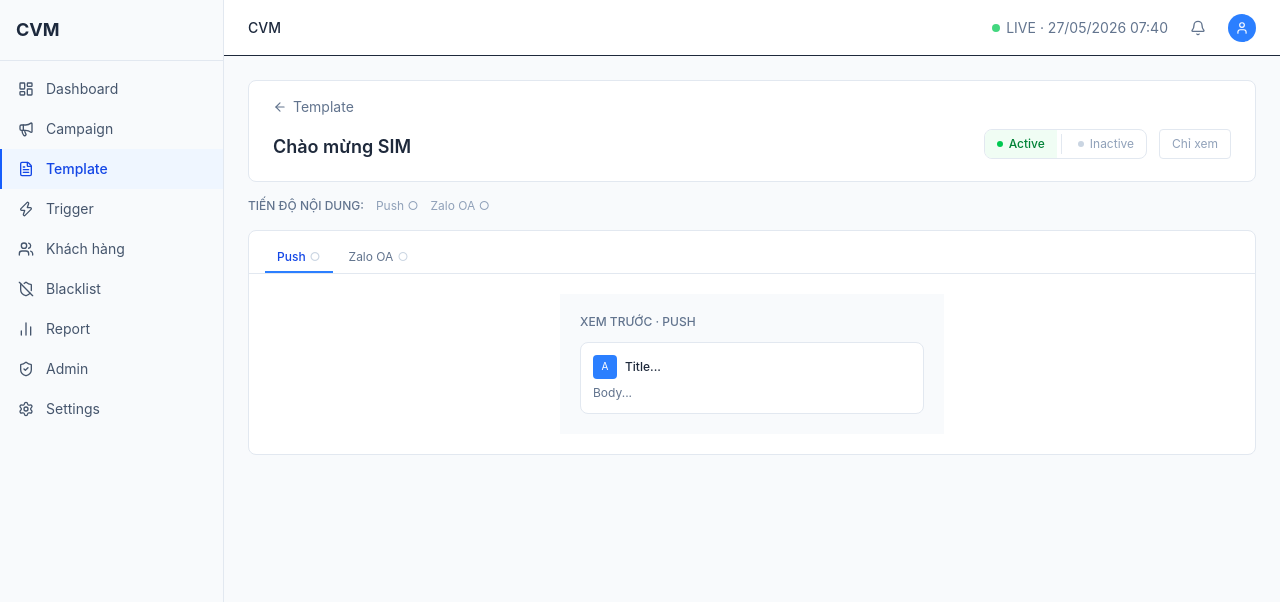
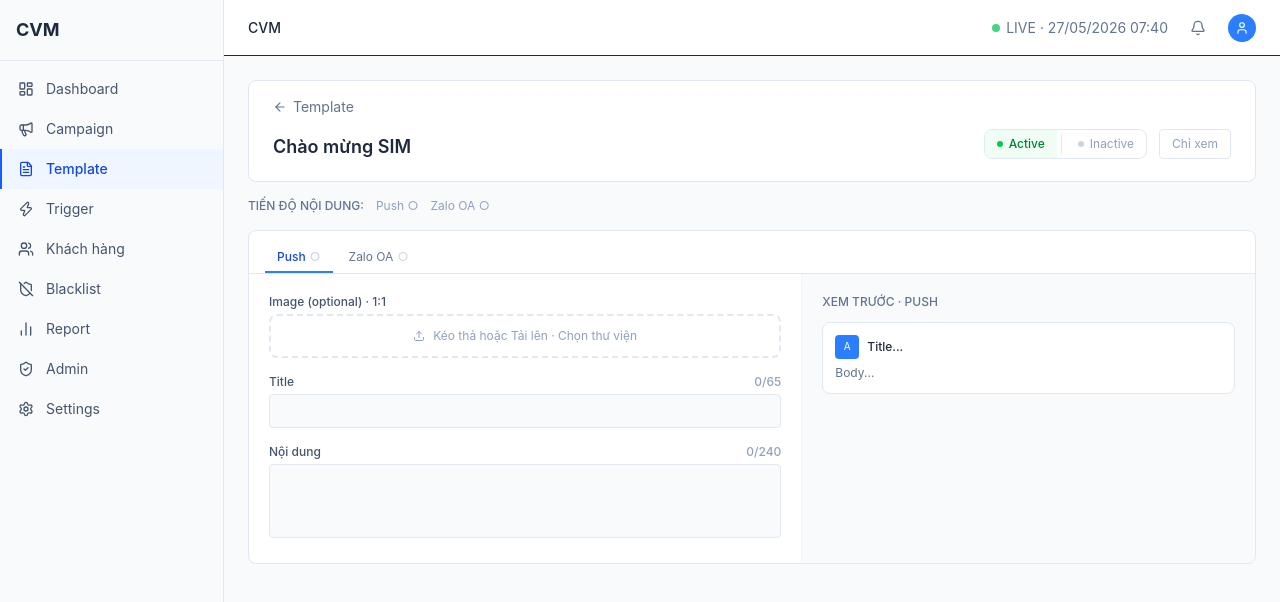
Before and after one commit to Dungbtmu/cvm-ui, a React (Vite) app: page /templates/1/view in a window 1280 px wide. Shown: the top 602 px of the page. Built offline with nearby package versions, Linux system fonts and the light colour scheme.

Commit message:
fix: màn xem chi tiết template giữ layout 2 cột, input disabled thay vì ẩn cột
Co-Authored-By: Claude Sonnet 4.6 <noreply@anthropic.com>

```diff
--- a/src/pages/TemplateEditor.tsx
+++ b/src/pages/TemplateEditor.tsx
@@ -274,10 +274,12 @@ export function TemplateEditor({ readOnly = false }: { readOnly?: boolean } = {}
             Chưa có kênh nào. Nhấn "+ Kênh" để bắt đầu soạn nội dung.
           </div>
         ) : (
-          <div className={readOnly ? 'grid grid-cols-1 max-w-sm mx-auto py-5' : 'grid grid-cols-[55%_45%]'}>
+          <div className="grid grid-cols-[55%_45%]">
             {/* LEFT: compose */}
-            {!readOnly && <div className="p-5 border-r border-slate-100 space-y-4">
-              {/* Guide toggle */}
+            <div className="p-5 border-r border-slate-100 space-y-4">
+              {/* Guide toggle — ẩn khi readOnly */}
+              {!readOnly && (
+                <>
                   <button onClick={() => setGuideOpen(!guideOpen)}
                     className="flex items-center gap-1.5 text-xs text-blue-600 hover:bg-blue-50 w-full text-left py-1">
                     {guideOpen ? <ChevronDown size={12} /> : <ChevronRight size={12} />}
@@ -312,8 +314,11 @@ export function TemplateEditor({ readOnly = false }: { readOnly?: boolean } = {}
                       </>}
                     </div>
                   )}
+                </>
+              )}
 
-              {/* PARAMS */}
+              {/* PARAMS — ẩn khi readOnly */}
+              {!readOnly && (
                 <div>
                   <div className="text-xs text-slate-500 font-medium mb-1.5">THAM SỐ ĐỘNG:</div>
                   {ALL_PARAMS.length > 0 ? (
@@ -334,6 +339,7 @@ export function TemplateEditor({ readOnly = false }: { readOnly?: boolean } = {}
                     <div className="text-xs text-slate-400 italic">Chưa có tham số động — cần có ít nhất 1 trigger Active trong hệ thống</div>
                   )}
                 </div>
+              )}
 
               {/* Image */}
               {limits.hasImage && (
@@ -345,12 +351,15 @@ export function TemplateEditor({ readOnly = false }: { readOnly?: boolean } = {}
                   {content.imageName ? (
                     <div className="flex items-center gap-2 bg-slate-50 border border-slate-200 rounded px-2 py-1.5 text-xs">
                       <span className="text-slate-600 flex-1 truncate">{content.imageName}</span>
+                      {!readOnly && <>
                         <button onClick={() => updateContent('imageName', '')} className="text-slate-400 hover:text-red-400">Xóa</button>
                         <button onClick={() => updateContent('imageName', 'new-image.jpg')} className="text-blue-500">Đổi</button>
+                      </>}
                     </div>
                   ) : (
-                    <button onClick={() => updateContent('imageName', 'sample.jpg')}
-                      className="w-full border-2 border-dashed border-slate-200 rounded-lg py-3 text-xs text-slate-400 hover:border-blue-300 hover:text-blue-500 flex items-center justify-center gap-2">
+                    <button disabled={readOnly}
+                      onClick={() => !readOnly && updateContent('imageName', 'sample.jpg')}
+                      className="w-full border-2 border-dashed border-slate-200 rounded-lg py-3 text-xs text-slate-400 flex items-center justify-center gap-2 disabled:cursor-not-allowed">
                       <Upload size={12} /> Kéo thả hoặc Tải lên · Chọn thư viện
                     </button>
                   )}
@@ -361,26 +370,27 @@ export function TemplateEditor({ readOnly = false }: { readOnly?: boolean } = {}
               {limits.title !== undefined && (
                 <div>
                   <label className="text-xs text-slate-600 font-medium block mb-1">
-                    {activeTab === 'Email' ? 'Subject *' : 'Title *'}
+                    {activeTab === 'Email' ? 'Subject' : 'Title'}
                     <span className="float-right text-slate-400">{(content.title ?? '').length}/{limits.title}</span>
                   </label>
                   <input value={content.title ?? ''} onChange={e => updateContent('title', e.target.value)}
-                    maxLength={limits.title}
-                    className="w-full px-2 py-1.5 text-sm border border-slate-200 rounded focus:outline-none focus:border-blue-400" />
+                    maxLength={limits.title} disabled={readOnly}
+                    className="w-full px-2 py-1.5 text-sm border border-slate-200 rounded focus:outline-none focus:border-blue-400 disabled:bg-slate-50 disabled:text-slate-500 disabled:cursor-not-allowed" />
                 </div>
               )}
 
               {/* Body */}
               <div>
                 <label className="text-xs text-slate-600 font-medium block mb-1">
-                  {activeTab === 'Email' ? 'Body * (plain text)' : 'Nội dung *'}
+                  {activeTab === 'Email' ? 'Body (plain text)' : 'Nội dung'}
                   <span className={`float-right ${limits.body !== 99999 && (content.body ?? '').length > limits.body ? 'text-red-500 font-semibold' : 'text-slate-400'}`}>
                     {(content.body ?? '').length}{limits.body !== 99999 ? `/${limits.body}` : ''}
                   </span>
                 </label>
                 <textarea ref={bodyRef} rows={activeTab === 'Email' ? 5 : 3}
                   value={content.body ?? ''} onChange={e => updateContent('body', e.target.value)}
-                  className="w-full px-2 py-1.5 text-sm border border-slate-200 rounded focus:outline-none focus:border-blue-400 resize-none" />
+                  disabled={readOnly}
+                  className="w-full px-2 py-1.5 text-sm border border-slate-200 rounded focus:outline-none focus:border-blue-400 resize-none disabled:bg-slate-50 disabled:text-slate-500 disabled:cursor-not-allowed" />
                 {activeTab === 'SMS' && (content.body ?? '').length > 160 && (
                   <div className="text-xs text-orange-500 mt-1">
                     {Math.ceil((content.body ?? '').length / 160)} SMS segments
@@ -392,20 +402,20 @@ export function TemplateEditor({ readOnly = false }: { readOnly?: boolean } = {}
               {activeTab === 'Banner' && (
                 <>
                   <div>
-                    <label className="text-xs text-slate-600 font-medium block mb-1">CTA Label *</label>
+                    <label className="text-xs text-slate-600 font-medium block mb-1">CTA Label</label>
                     <input value={content.cta ?? ''} onChange={e => updateContent('cta', e.target.value)}
-                      placeholder="Khám phá ngay"
-                      className="w-full px-2 py-1.5 text-sm border border-slate-200 rounded focus:outline-none focus:border-blue-400" />
+                      placeholder="Khám phá ngay" disabled={readOnly}
+                      className="w-full px-2 py-1.5 text-sm border border-slate-200 rounded focus:outline-none focus:border-blue-400 disabled:bg-slate-50 disabled:text-slate-500 disabled:cursor-not-allowed" />
                   </div>
                   <div>
-                    <label className="text-xs text-slate-600 font-medium block mb-1">CTA URL *</label>
+                    <label className="text-xs text-slate-600 font-medium block mb-1">CTA URL</label>
                     <input value={content.ctaUrl ?? ''} onChange={e => updateContent('ctaUrl', e.target.value)}
-                      placeholder="https://..."
-                      className="w-full px-2 py-1.5 text-sm border border-slate-200 rounded focus:outline-none focus:border-blue-400" />
+                      placeholder="https://..." disabled={readOnly}
+                      className="w-full px-2 py-1.5 text-sm border border-slate-200 rounded focus:outline-none focus:border-blue-400 disabled:bg-slate-50 disabled:text-slate-500 disabled:cursor-not-allowed" />
                   </div>
                 </>
               )}
-            </div>}
+            </div>
 
             {/* RIGHT: preview realtime */}
             <div className="p-5 bg-slate-50 space-y-3">
```
Lines whose indentation alone changed are shown as unchanged.
